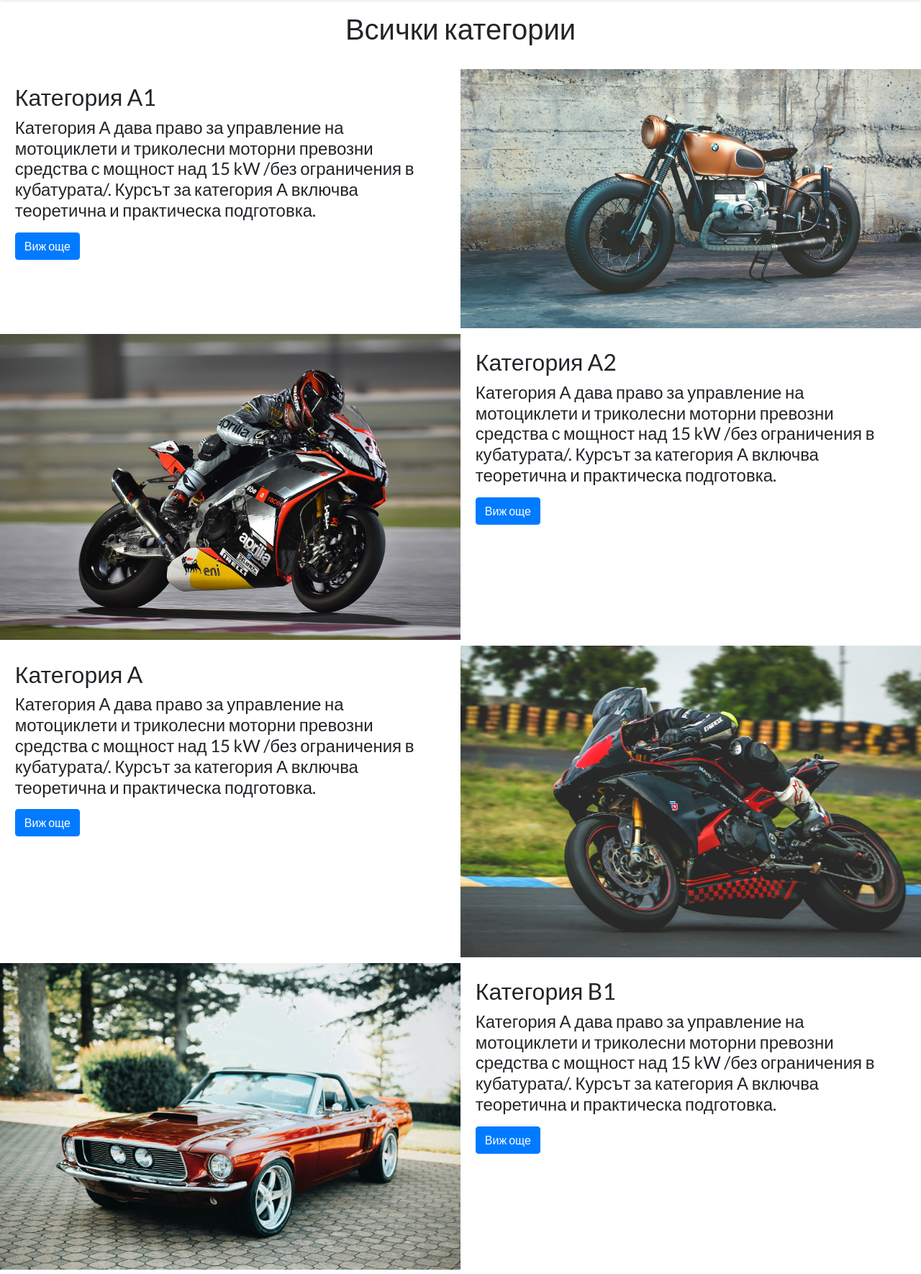
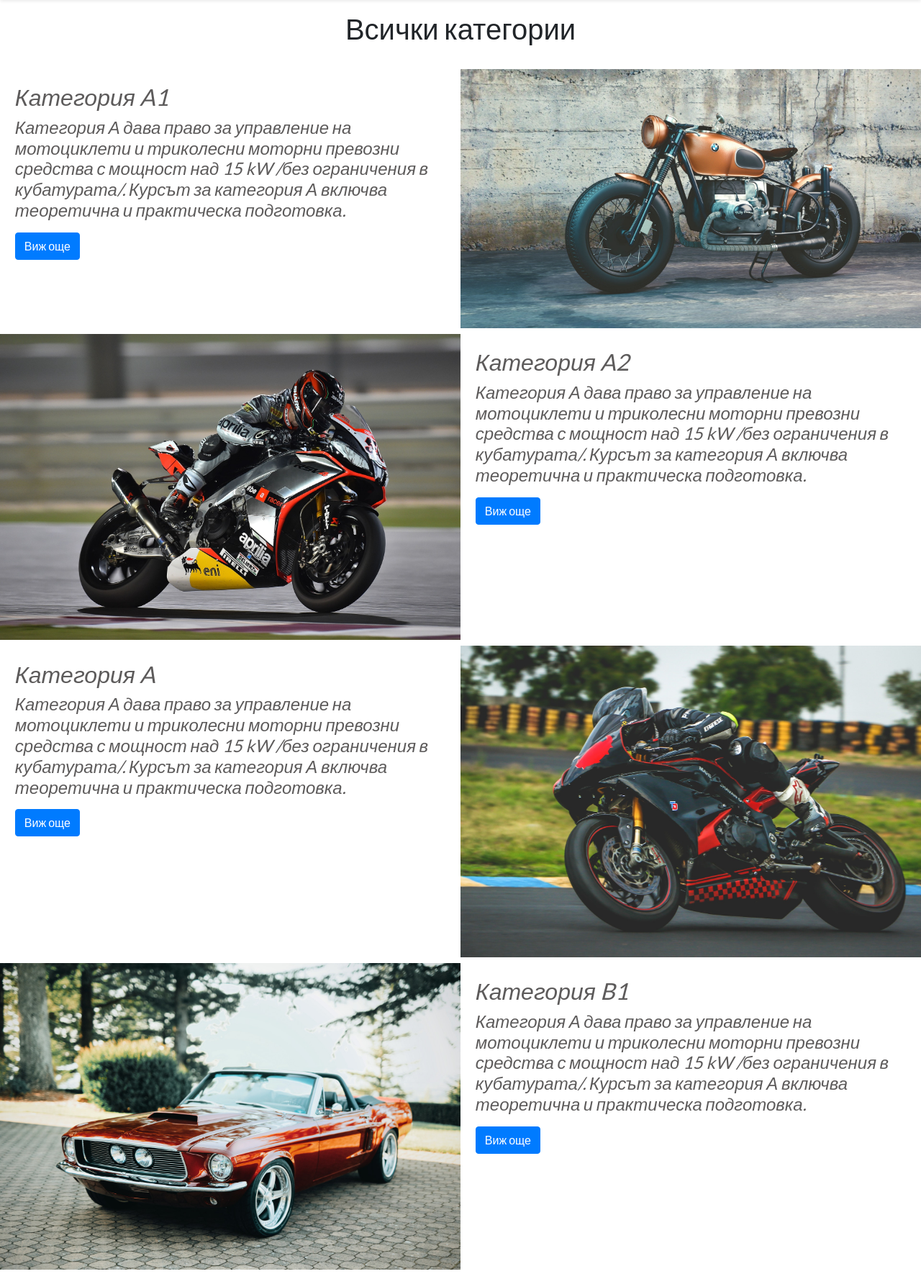
Before and after one commit to nedyalkodimitrov/Hitko, a Symfony app: template templates/pages/categoriesPages/allCategoriesPage.html.twig in a window 1280 px wide. Shown: the part 116-1886 px from the top of the page at 72% size. Run offline with Twig, Linux system fonts and the light colour scheme; the template is opened without the code that fills it, so the values that code supplies are empty; style sheets or scripts are compiled from the project's sources; some libraries are stand-ins or nearby versions.

Commit message:
Adding a it css architecture and BEM names

```diff
--- a/public/css/06-components/components-categories-card.css
+++ b/public/css/06-components/components-categories-card.css
@@ -26,6 +26,8 @@
 .c-categories-card__text {
   padding: 1.3rem;
   max-width: 64em;
+  color: #5d5b5b;
+  font-style: italic;
 }
 @media (max-width: 599px) {
   .c-categories-card__text {
--- a/public/css/06-components/components-categories-card.scss
+++ b/public/css/06-components/components-categories-card.scss
@@ -30,6 +30,8 @@
   &__text{
     padding: 1.3rem;
     max-width: 64em;
+    color: #5d5b5b;
+    font-style: italic;
     @include for-phone-only{
       grid-area: text;
     }
--- a/templates/base.html.twig
+++ b/templates/base.html.twig
@@ -23,11 +23,11 @@
 
 <div>
     <div class="col-lg-12  col-12 m-0 justify-content-around row header-information" >
-        <a class="col-4 col-md-3 col-lg-3 justify-content-center row my-auto m-0 p-0" href="">
+        <a class="col-5 col-md-3 col-lg-3 justify-content-center row my-auto m-0 p-0" href="">
             <i class="fas fa-phone-alt col-2 p-0"></i>
             <h5 class="col-10 p-0 ml-0">089 876 9606</h5>
         </a>
-        <a class="col-4 col-lg-4 col-md-4 row justify-content-center p-0 my-auto m-0" href="">
+        <a class="col-5 col-lg-4 col-md-4 row justify-content-center p-0 my-auto m-0" href="">
             <i class="fa fa-clock-o col-2 p-0 my-auto" aria-hidden="true"></i>
             <div class="col-10 my-auto p-0 m-0">
                 <h5 class="p-0 m-0 ml-1">Работно време</h5>
```
Also changed, not shown: 1 other file.
